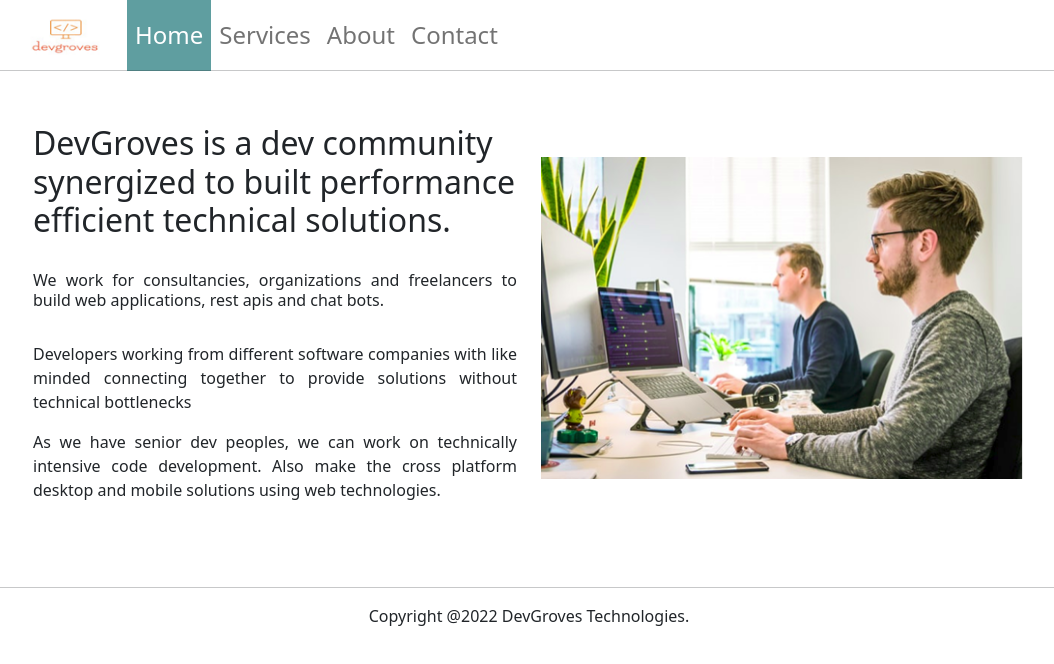
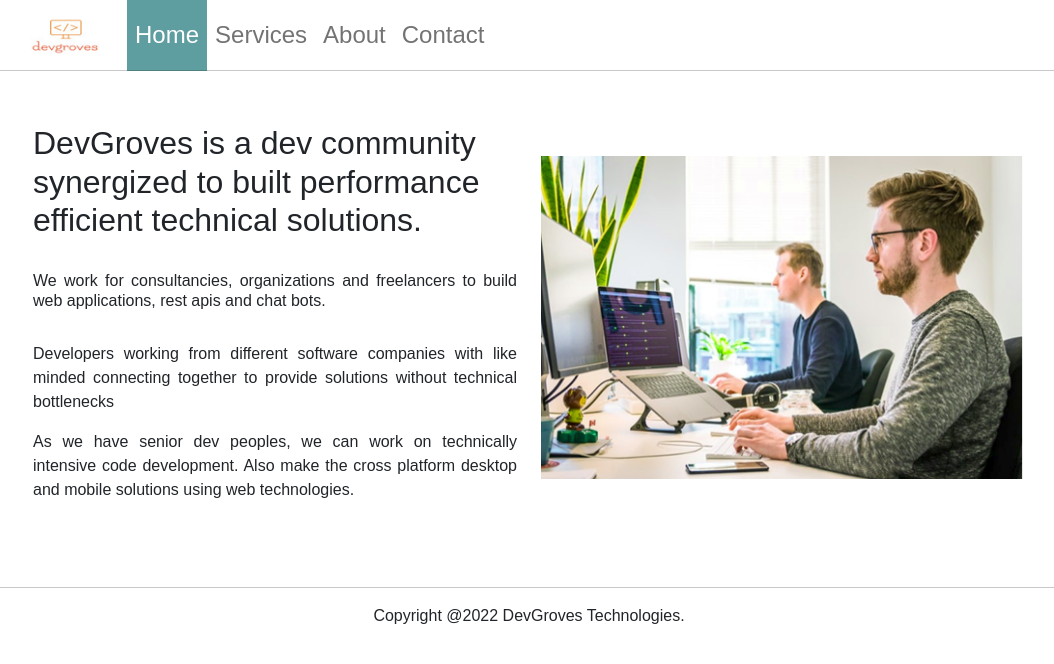
Before and after one commit to devgroves/consultingtemplatebynextjs, a Next.js app: page / in a window 1280 px wide. Shown: the top 664 px of the page, without its empty margins (111-1165 px from the left). Built offline with nearby package versions, Linux system fonts and the light colour scheme.

Commit message:
Fixed font styles

```diff
--- a/styles/common.css
+++ b/styles/common.css
@@ -57,3 +57,7 @@ img.brandlogo {
 ul li {
   margin-bottom: 5px;
 }
+
+* {
+  font-family: sans-serif !important;
+}
```
